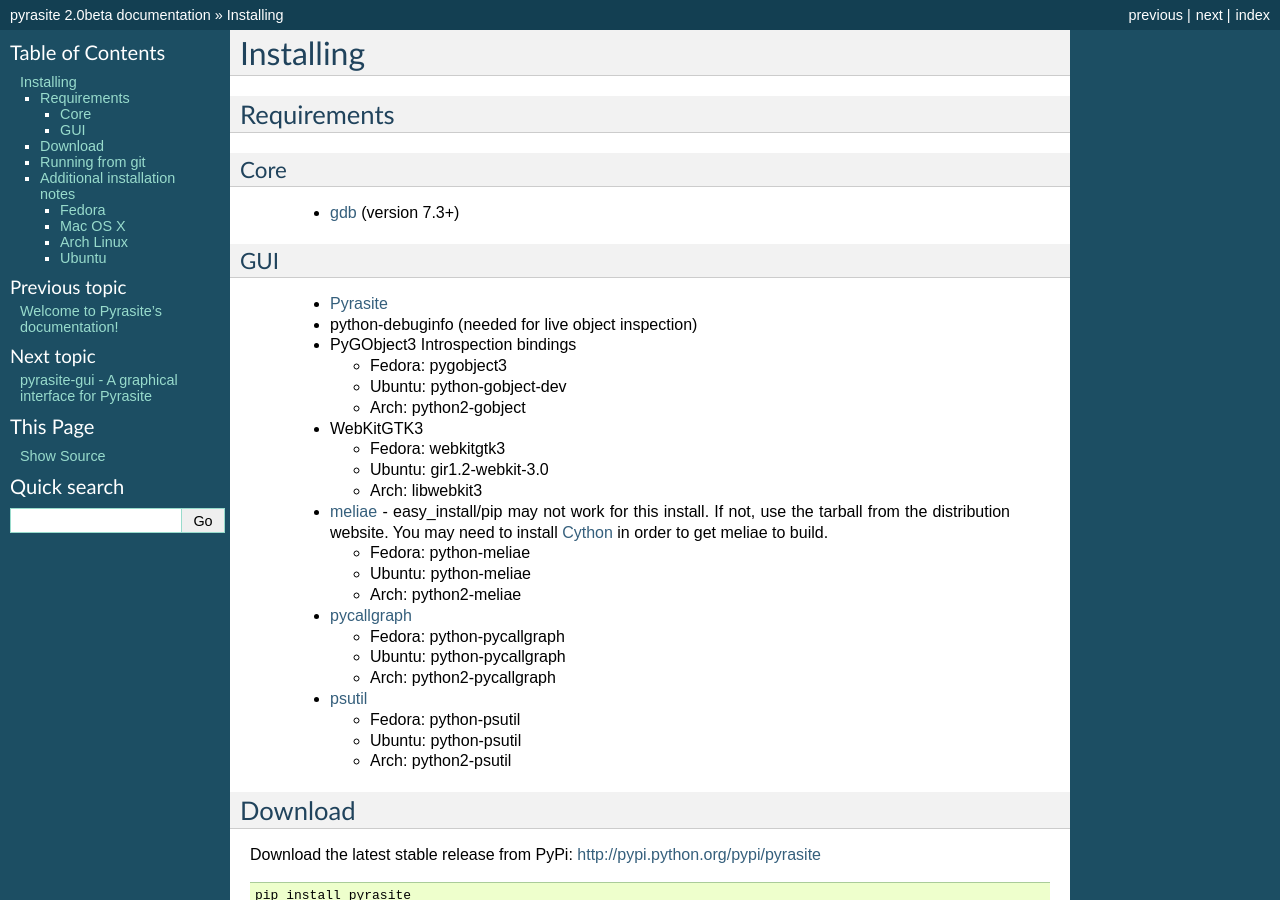
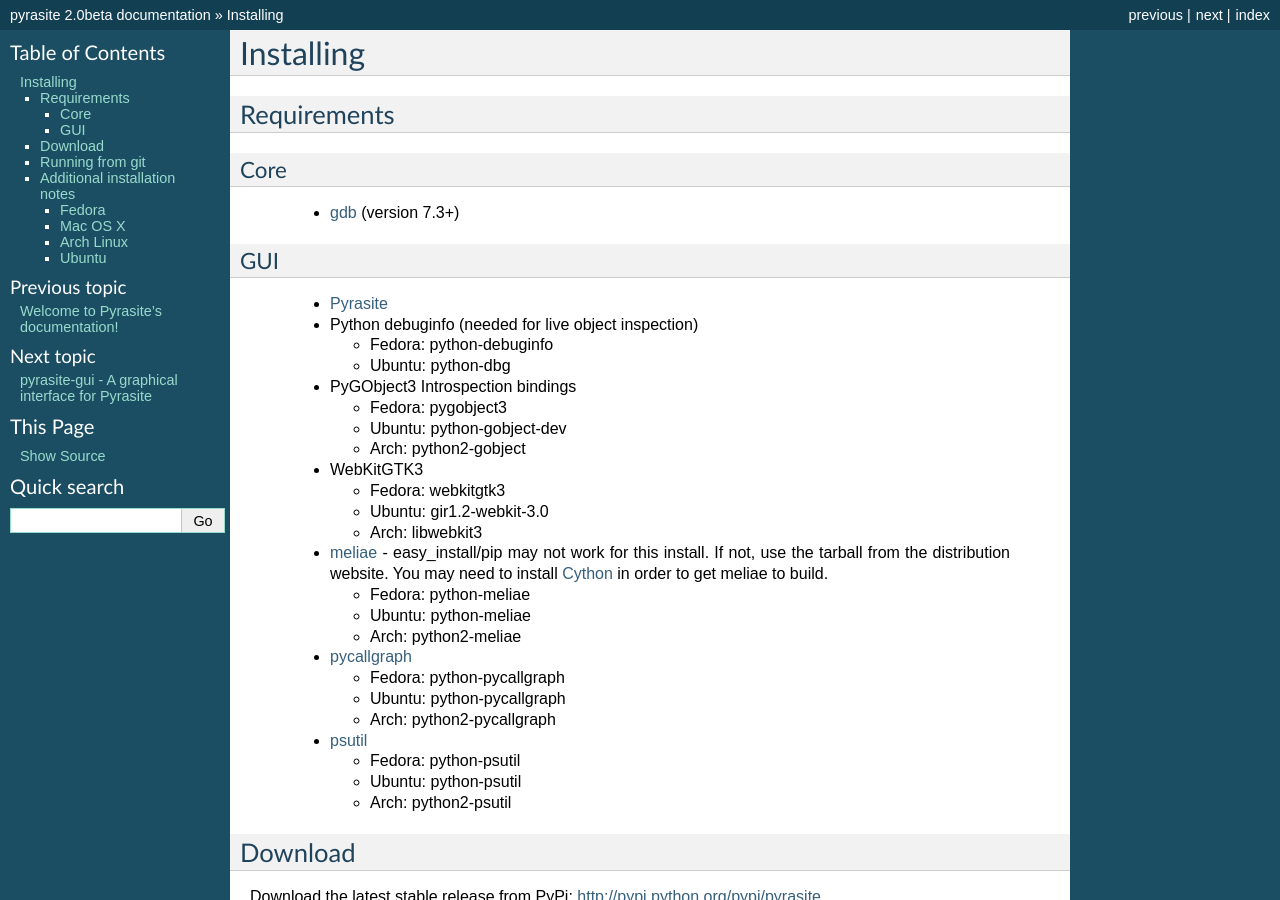
Before and after one commit to lmacken/pyrasite, a Sphinx documentation site: the page built from docs/Installing.rst, in a window 1280 px wide and 900 px high. Built offline with Sphinx 7.4.7, drawn with Linux system fonts in a browser that asks for light colours.

Commit message:
Mention python debugging package names

```diff
--- a/docs/Installing.rst
+++ b/docs/Installing.rst
@@ -13,7 +13,11 @@
 ---
 
  - `Pyrasite <https://github.com/lmacken/pyrasite>`_
- - python-debuginfo (needed for live object inspection)
+ - Python debuginfo (needed for live object inspection)
+
+   - Fedora: python-debuginfo
+   - Ubuntu: python-dbg
+
  - PyGObject3 Introspection bindings
 
    - Fedora: pygobject3
```
